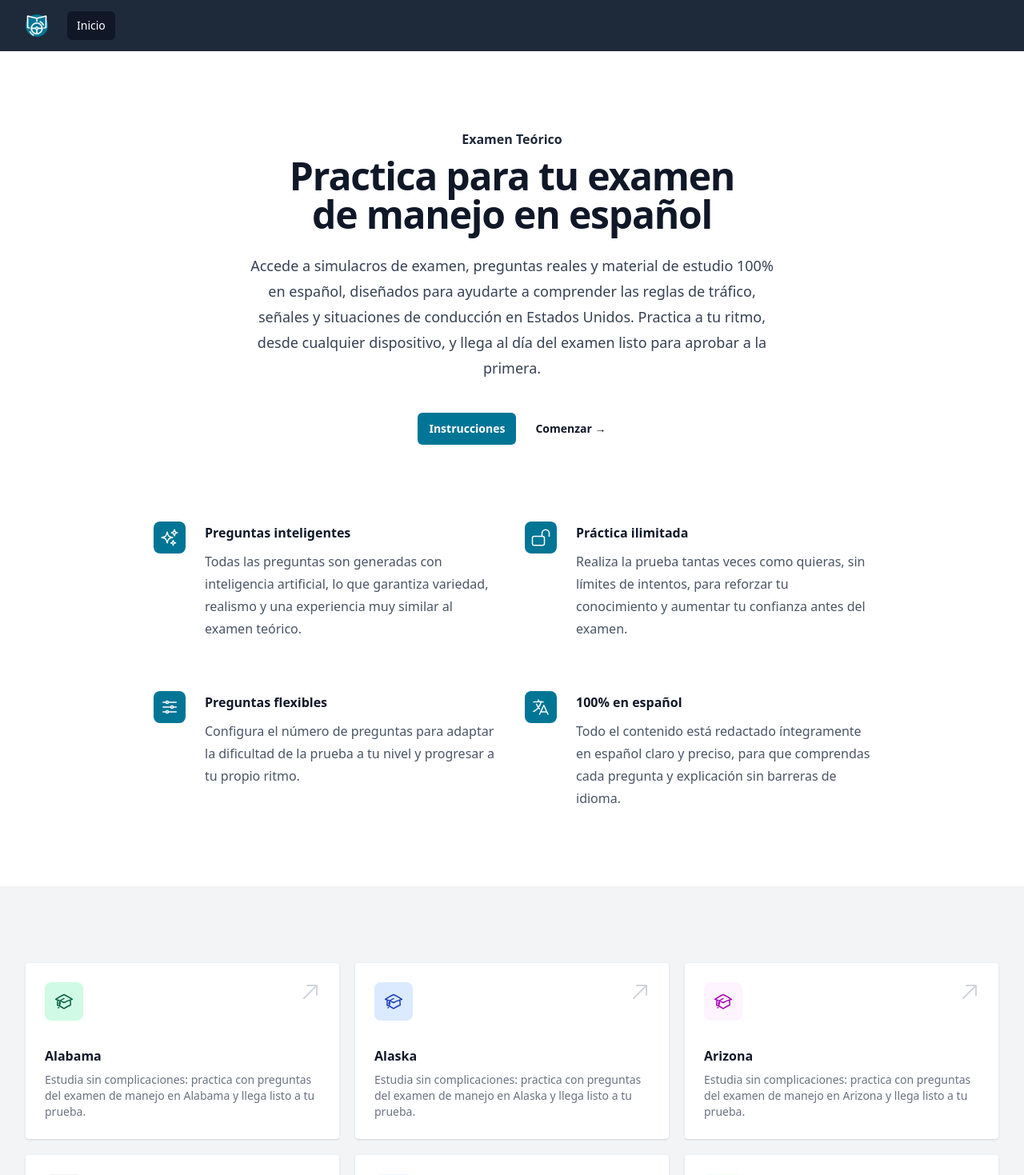
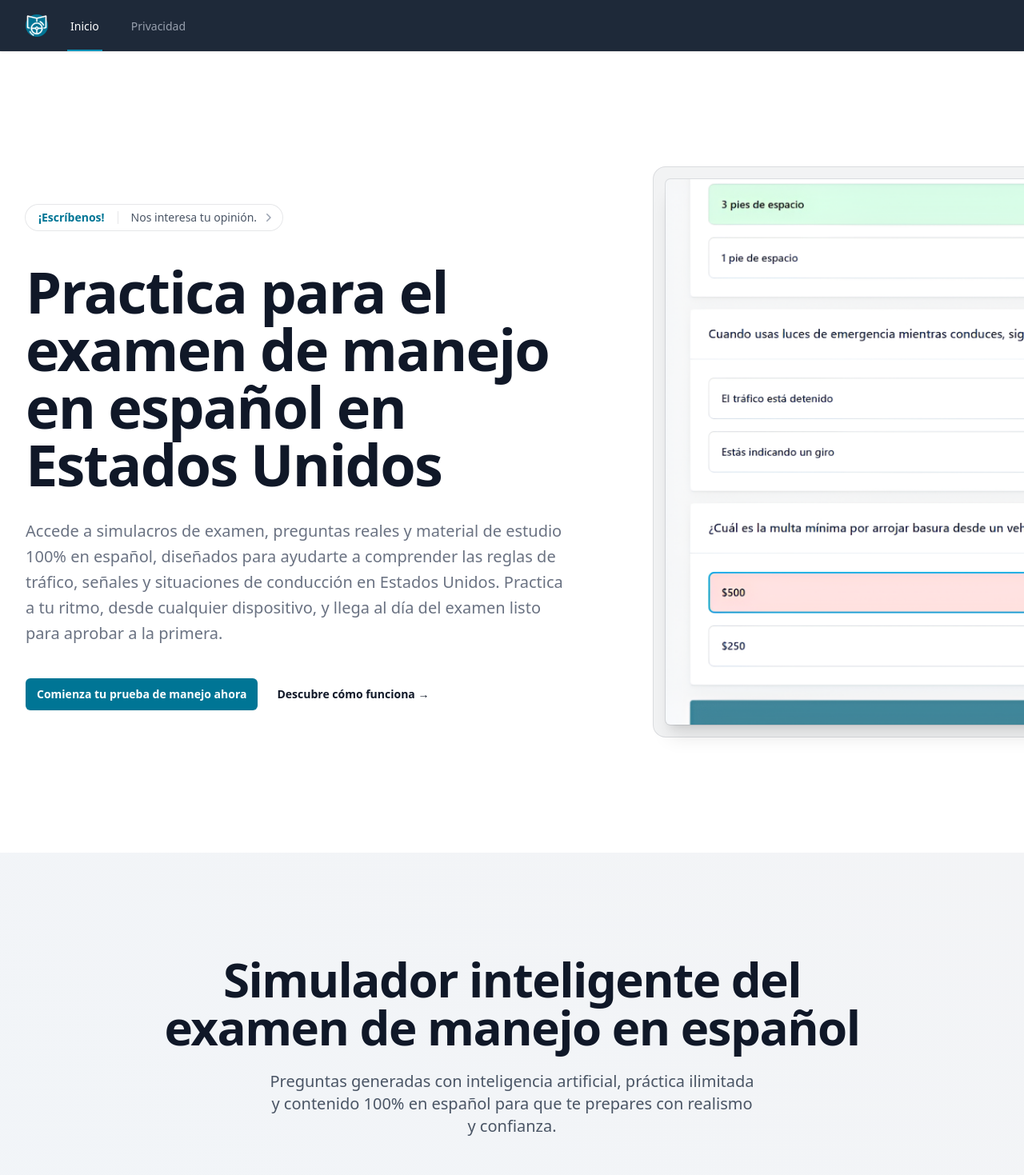
Before and after one commit to psegurap/us-driving-practice-test, a Next.js app: page / in a window 1280 px wide. Shown: the top 1469 px of the page at 80% size. Built offline with nearby package versions, Linux system fonts and the light colour scheme.

Commit message:
added new homepage structure

```diff
--- a/jsconfig.json
+++ b/jsconfig.json
@@ -5,6 +5,7 @@
       "@/styles/*": ["./src/styles/*"],
       "@/components/*": ["./src/components/*"],
       "@/jsons/*": ["./src/jsons/*"],
+      "@/assets/*": ["./src/assets/*"],
     }
   }
 }
--- a/src/app/layout.js
+++ b/src/app/layout.js
@@ -7,14 +7,14 @@ import Footer from "@/components/Footer";
 
 export const metadata = {
     title: {
-        default: "Practica tu examen de manejo | Conduce en Estados Unidos",
+        default: "Practica para el examen de manejo en español en Estados Unidos | Conduce en Estados Unidos",
         template: "%s | Conduce en Estados Unidos",
     },
     description:
-        "Simulacros y preguntas reales en español para aprobar tu examen de manejo en EE. UU.",
+        "Practica gratis para el examen de manejo DMV en español. Elige tu estado, responde preguntas reales y prepárate para obtener tu licencia en Estados Unidos.",
     twitter: {
         card: "summary_large_image",
-    }
+    },
 };
 
 export default function RootLayout({ children }) {
@@ -31,10 +31,12 @@ export default function RootLayout({ children }) {
             <body className="h-full">
                 <div className="flex flex-col h-full">
                     <PageNavigation />
-                    <main className="grow dark:bg-gray-900">{children}</main>
+                    <main className="grow bg-white dark:bg-gray-900">
+                        {children}
+                    </main>
                     <Footer />
                 </div>
-                <Analytics />
+                {/* <Analytics /> */}
             </body>
         </html>
     );
--- a/src/components/Footer.js
+++ b/src/components/Footer.js
@@ -45,7 +45,7 @@ export default function Footer() {
                     >
                         Pedro Segura
                     </a>
-                    . All rights reserved.
+                    . Todos los derechos reservados.
                 </span>
             </div>
         </footer>
--- a/src/components/PageNavigation.js
+++ b/src/components/PageNavigation.js
@@ -5,6 +5,7 @@ import {
     DisclosureButton,
     DisclosurePanel,
 } from "@headlessui/react";
+
 import { Bars3Icon, XMarkIcon } from "@heroicons/react/24/outline";
 import Link from "next/link";
 import { usePathname } from "next/navigation";
@@ -13,47 +14,23 @@ import logo from "@/styles/driving-school-svgrepo-com.svg";
 export default function PageNavigation({ params }) {
     const navigation = [
         { name: "Inicio", href: "/", current: usePathname() == "/" },
+        {
+            name: "Privacidad",
+            href: "/privacidad",
+            current: usePathname() == "/privacidad",
+        },
     ];
 
     return (
-        <Disclosure as="nav" className="relative bg-gray-800">
-            <div className="mx-auto max-w-7xl px-4 sm:px-6 lg:px-8">
-                <div className="flex h-16 items-center justify-between">
-                    <div className="flex items-center">
-                        <div className="shrink-0">
-                            <Link href="/">
-                                <img
-                                    alt="Logo - Conduce en EE. UU."
-                                    className="size-7"
-                                    src={logo.src}
-                                />
-                            </Link>
-                        </div>
-                        <div className="hidden sm:ml-6 sm:block">
-                            <div className="flex space-x-4">
-                                {/* Current: "bg-gray-900 text-white", Default: "text-gray-300 hover:bg-white/5 hover:text-white" */}
-
-                                {navigation.map((item) => {
-                                    return (
-                                        <Link
-                                            key={item.name}
-                                            href={item.href}
-                                            className={`rounded-md px-3 py-2 text-sm font-medium ${
-                                                item.current
-                                                    ? "bg-gray-900 text-white"
-                                                    : "text-gray-300 hover:bg-white/5 hover:text-white"
-                                            }`}
-                                        >
-                                            {item.name}
-                                        </Link>
-                                    );
-                                })}
-                            </div>
-                        </div>
-                    </div>
-                    <div className="-mr-2 flex sm:hidden">
+        <Disclosure
+            as="nav"
+            className="relative bg-gray-800 shadow-sm dark:bg-gray-800/50 dark:shadow-none dark:after:pointer-events-none dark:after:absolute dark:after:inset-x-0 dark:after:bottom-0 dark:after:h-px dark:after:bg-white/10"
+        >
+            <div className="mx-auto max-w-7xl px-2 sm:px-6 lg:px-8">
+                <div className="relative flex h-16 justify-between">
+                    <div className="absolute inset-y-0 left-0 flex items-center sm:hidden">
                         {/* Mobile menu button */}
-                        <DisclosureButton className="group relative inline-flex items-center justify-center rounded-md p-2 text-gray-400 hover:bg-white/5 hover:text-white focus:outline-2 focus:-outline-offset-1 focus:outline-indigo-500">
+                        <DisclosureButton className="group relative inline-flex items-center justify-center rounded-md p-2 text-gray-400 hover:bg-gray-100 hover:text-gray-500 focus:ring-2 focus:ring-cyan-600 focus:outline-hidden focus:ring-inset dark:hover:bg-white/5 dark:hover:text-white dark:focus:ring-white">
                             <span className="absolute -inset-0.5" />
                             <span className="sr-only">Open main menu</span>
                             <Bars3Icon
@@ -66,29 +43,50 @@ export default function PageNavigation({ params }) {
                             />
                         </DisclosureButton>
                     </div>
+                    <div className="flex flex-1 items-center justify-center sm:items-stretch sm:justify-start">
+                        <div className="flex shrink-0 items-center">
+                            <Link href="/">
+                                <img
+                                    alt="Conduce en Estados Unidos logo"
+                                    src={logo.src}
+                                    className="size-7 w-auto"
+                                />
+                            </Link>
+                        </div>
+                        <div className="hidden sm:ml-6 sm:flex sm:space-x-8">
+                            {navigation.map((link) => (
+                                <Link
+                                    href={link.href}
+                                    key={link.name}
+                                    className={`inline-flex items-center border-b-2 px-1 pt-1 text-sm font-medium ${
+                                        link.current
+                                            ? "border-cyan-600 dark:border-cyan-500 text-white dark:text-white"
+                                            : "border-transparent text-gray-400 hover:border-cyan-600 hover:text-gray-300 dark:text-gray-300 dark:hover:border-white/20 dark:hover:text-white"
+                                    }`}
+                                >
+                                    {link.name}
+                                </Link>
+                            ))}
+                        </div>
+                    </div>
                 </div>
             </div>
 
             <DisclosurePanel className="sm:hidden">
-                <div className="space-y-1 px-2 pt-2 pb-3">
-                    {/* Current: "bg-gray-900 text-white", Default: "text-gray-300 hover:bg-white/5 hover:text-white" */}
-
-                    {navigation.map((item) => {
-                        return (
-                            <DisclosureButton
-                                key={item.name}
-                                as="a"
-                                href={item.href}
-                                className={`block rounded-md px-3 py-2 text-base font-medium ${
-                                    item.current
-                                        ? "bg-gray-900 text-white"
-                                        : "text-gray-300 hover:bg-white/5 hover:text-white"
-                                }`}
-                            >
-                                {item.name}
-                            </DisclosureButton>
-                        );
-                    })}
+                <div className="space-y-1 pt-2 pb-4">
+                    {navigation.map((link) => (
+                        <Link
+                            href={link.href}
+                            key={link.name}
+                            className={`block border-l-4 border-cyan-600 py-2 pr-4 pl-3 font-medium ${
+                                link.current
+                                    ? "dark:bg-cyan-600/10 border-cyan-600 text-white dark:border-cyan-500 dark:bg-cyan-600/10 dark:text-cyan-400"
+                                    : "border-transparent text-gray-400 hover:border-gray-300 hover:bg-gray-50 hover:text-gray-700 dark:text-gray-300 dark:hover:border-white/20 dark:hover:bg-white/5 dark:hover:text-white"
+                            }`}
+                        >
+                            {link.name}
+                        </Link>
+                    ))}
                 </div>
             </DisclosurePanel>
         </Disclosure>
--- a/src/components/homepage/Homepage.js
+++ b/src/components/homepage/Homepage.js
@@ -1,3 +1,4 @@
+"use client";
 import {
     SparklesIcon,
     LockOpenIcon,
@@ -5,74 +6,152 @@ import {
     LanguageIcon,
     AcademicCapIcon,
 } from "@heroicons/react/24/outline";
+import { ChevronRightIcon } from "@heroicons/react/20/solid";
 
 import Link from "next/link";
-import InstruccionesDialog from "@/components/homepage/InstruccionesDialog";
 import available_states from "@/jsons/states.json";
 import color_combination from "@/jsons/color-combinations.json";
+import test_screenshot_light from "@/assets/test-screenshot-light.png"
 
 const features = [
     {
         name: "Preguntas inteligentes",
         description:
-            "Todas las preguntas son generadas con inteligencia artificial, lo que garantiza variedad, realismo y una experiencia muy similar al examen teórico.",
+            "Las preguntas del simulador del examen de manejo en español se crean con inteligencia artificial, lo que garantiza variedad, realismo y una práctica muy similar al examen teórico oficial del DMV en Estados Unidos.",
         icon: SparklesIcon,
     },
     {
         name: "Práctica ilimitada",
         description:
-            "Realiza la prueba tantas veces como quieras, sin límites de intentos, para reforzar tu conocimiento y aumentar tu confianza antes del examen.",
+            "Practica todas las veces que necesites, sin límites de intentos. Refuerza tu conocimiento de las reglas de tráfico y señales de tránsito con cada simulacro, y aumenta tu confianza antes de presentar el examen de manejo real.",
         icon: LockOpenIcon,
     },
     {
         name: "Preguntas flexibles",
         description:
-            "Configura el número de preguntas para adaptar la dificultad de la prueba a tu nivel y progresar a tu propio ritmo.",
+            "Elige la cantidad de preguntas y ajusta la dificultad del examen para practicar según tu nivel. Este sistema flexible te permite avanzar paso a paso y mejorar tu desempeño hasta dominar el examen de conducir en español.",
         icon: AdjustmentsHorizontalIcon,
     },
     {
         name: "100% en español",
         description:
-            "Todo el contenido está redactado íntegramente en español claro y preciso, para que comprendas cada pregunta y explicación sin barreras de idioma.",
+            "Todo el material está disponible completamente en español, con explicaciones claras y vocabulario adaptado para hispanohablantes. Aprende sin barreras de idioma y comprende cada pregunta del examen de manejo en Estados Unidos.",
         icon: LanguageIcon,
     },
 ];
 
-export const metadata = {
-    title: "2 Praticar Examen de Conducir en Estados Unidos",
-    description: "",
-};
-
 export default function Homepage() {
     return (
         <>
-            <div className="py-12 sm:py-24 dark:bg-gray-900">
-                <div className="mx-auto max-w-7xl px-6 lg:px-8">
-                    <div className="mx-auto max-w-2xl lg:text-center">
-                        <h2 className="text-base/7 font-semibold text-gray-800 dark:text-gray-400">
-                            Examen Teórico
-                        </h2>
-                        <p className="mt-2 text-4xl font-semibold tracking-tight text-pretty text-gray-900 sm:text-5xl lg:text-balance dark:text-white">
-                            Practica para tu examen de manejo en español
-                        </p>
-                        <p className="mt-6 text-lg/8 text-gray-700 dark:text-gray-300">
+            <HeroSection />
+            <FeatureSection />
+            <StatesAvailableList />
+        </>
+    );
+}
+
+function HeroSection() {
+    return (
+        <div className="relative isolate overflow-hidden">
+            <div className="mx-auto max-w-7xl px-6 pt-10 pb-24 sm:pb-32 lg:flex lg:px-8 lg:py-40">
+                <div className="mx-auto max-w-2xl lg:mx-0 lg:shrink-0 lg:pt-8">
+                    <div className="flex">
+                        <div className="relative flex items-center gap-x-4 rounded-full bg-white px-4 py-1 text-sm/6 text-gray-600 ring-1 ring-gray-900/10 hover:ring-gray-900/20 dark:bg-white/5 dark:text-gray-300 dark:ring-white/10 dark:hover:ring-white/20">
+                            <span className="font-semibold text-cyan-700 dark:text-cyan-400">
+                                ¡Escríbenos!
+                            </span>
+                            <span
+                                aria-hidden="true"
+                                className="h-4 w-px bg-gray-900/10 dark:bg-white/10"
+                            />
+                            <a
+                                href="mailto:psegurap01@gmail.com"
+                                className="flex items-center gap-x-1"
+                            >
+                                <span
+                                    aria-hidden="true"
+                                    className="absolute inset-0"
+                                />
+                                Nos interesa tu opinión.
+                                <ChevronRightIcon
+                                    aria-hidden="true"
+                                    className="-mr-2 size-5 text-gray-400"
+                                />
+                            </a>
+                        </div>
+                    </div>
+                    <h1 className="mt-5 sm:mt-10 text-5xl font-semibold tracking-tight text-pretty text-gray-900 sm:text-7xl dark:text-white">
+                        Practica para el examen de manejo en español en Estados
+                        Unidos
+                    </h1>
+                    <p className="mt-8 text-lg font-medium text-pretty text-gray-500 sm:text-xl/8 dark:text-gray-400">
                         Accede a simulacros de examen, preguntas reales y
                         material de estudio 100% en español, diseñados para
-                            ayudarte a comprender las reglas de tráfico, señales
-                            y situaciones de conducción en Estados Unidos.
-                            Practica a tu ritmo, desde cualquier dispositivo, y
-                            llega al día del examen listo para aprobar a la
-                            primera.
+                        ayudarte a comprender las reglas de tráfico, señales y
+                        situaciones de conducción en Estados Unidos. Practica a
+                        tu ritmo, desde cualquier dispositivo, y llega al día
+                        del examen listo para aprobar a la primera.
                     </p>
-                        <InstruccionesDialog />
+                    <div className="mt-10 flex items-center gap-x-6">
+                        <a
+                            href="#seleccionar-estado"
+                            type="button"
+                            className="rounded-md bg-cyan-700 px-3.5 py-2.5 text-sm font-semibold text-white shadow-xs hover:bg-cyan-600 focus-visible:outline-2 focus-visible:outline-offset-2 focus-visible:outline-cyan-600 dark:bg-cyan-500 dark:hover:bg-cyan-400 dark:focus-visible:outline-cyan-500"
+                        >
+                            Comienza tu prueba de manejo ahora
+                        </a>
+                        <a
+                            href="#seleccionar-estado"
+                            className="text-sm/6 font-semibold text-gray-900 dark:text-white"
+                        >
+                            Descubre cómo funciona{" "}
+                            <span aria-hidden="true">→</span>
+                        </a>
                     </div>
-                    <div className="mx-auto mt-16 max-w-2xl sm:mt-20 lg:mt-24 lg:max-w-4xl">
+                </div>
+                <div className="mx-auto mt-16 flex max-w-2xl sm:mt-24 lg:mt-0 lg:mr-0 lg:ml-10 lg:max-w-none lg:flex-none xl:ml-32">
+                    <div className="max-w-3xl flex-none sm:max-w-5xl lg:max-w-none">
+                        <div className="-m-2 rounded-xl bg-gray-900/5 p-2 ring-1 ring-gray-900/10 ring-inset lg:-m-4 lg:rounded-2xl lg:p-4 dark:bg-white/2.5 dark:ring-white/10">
+                            <img
+                                alt="App screenshot"
+                                src={test_screenshot_light.src}
+                                width={2432}
+                                height={1442}
+                                className="w-304 rounded-md bg-gray-50 shadow-xl ring-1 ring-gray-900/10 dark:hidden"
+                            />
+                            <img
+                                alt="App screenshot"
+                                src="https://tailwindcss.com/plus-assets/img/component-images/dark-project-app-screenshot.png"
+                                width={2432}
+                                height={1442}
+                                className="w-304 rounded-md bg-white/5 shadow-2xl ring-1 ring-white/10 not-dark:hidden"
+                            />
+                        </div>
+                    </div>
+                </div>
+            </div>
+        </div>
+    );
+}
+
+function FeatureSection() {
+    return (
+        <div className="bg-gradient-to-tr from-slate-100 to-gray-100">
+            <div className="mx-auto max-w-7xl py-16 md:py-24 lg:py-30 px-6 lg:px-8">
+                <div className="mx-auto max-w-4xl text-center">
+                    <h2 className="mt-2 text-4xl font-semibold tracking-tight text-balance text-gray-900 sm:text-6xl dark:text-white">
+                        Simulador inteligente del examen de manejo en español
+                    </h2>
+                </div>
+                <p className="mx-auto mt-6 max-w-2xl text-center text-lg/8 text-pretty text-gray-600 sm:text-xl dark:text-gray-400">
+                    Preguntas generadas con inteligencia artificial, práctica
+                    ilimitada y contenido 100% en español para que te prepares
+                    con realismo y confianza.
+                </p>
+                <div className="mx-auto max-w-2xl lg:max-w-4xl mt-16 md:mt-24">
                     <dl className="grid max-w-xl grid-cols-1 gap-x-8 gap-y-10 lg:max-w-none lg:grid-cols-2 lg:gap-y-16">
                         {features.map((feature) => (
-                                <div
-                                    key={feature.name}
-                                    className="relative pl-16"
-                                >
+                            <div key={feature.name} className="relative pl-16">
                                 <dt className="text-base/7 font-semibold text-gray-900 dark:text-white">
                                     <div className="absolute top-0 left-0 flex size-10 items-center justify-center rounded-lg bg-cyan-700 dark:bg-cyan-500">
                                         <feature.icon
@@ -91,8 +170,6 @@ export default function Homepage() {
                 </div>
             </div>
         </div>
-            <StatesAvailableList />
-        </>
     );
 }
 
@@ -102,20 +179,33 @@ function classNames(...classes) {
 
 function StatesAvailableList() {
     return (
-        <div id="seleccionar-estado" className="bg-gray-100 ">
+        <div id="seleccionar-estado" className="bg-white">
             <div className="mx-auto max-w-7xl px-6 lg:px-8 py-12 sm:py-24">
-                <div className="gap-5 grid md:grid-cols-3 ">
+                <div className="mx-auto max-w-4xl text-center">
+                    <h2 className="mt-2 text-4xl font-semibold tracking-tight text-balance text-gray-900 sm:text-6xl dark:text-white">
+                        Elige tu estado y practica el examen de manejo en
+                        español
+                    </h2>
+                </div>
+                <p className="mx-auto mt-6 max-w-2xl text-center text-lg/8 text-pretty text-gray-600 sm:text-xl dark:text-gray-400">
+                    Selecciona el estado donde quieres obtener tu licencia de
+                    conducir y accede a pruebas del DMV en español. Cada
+                    simulacro está adaptado con preguntas reales y reglas
+                    específicas de cada estado para que practiques con total
+                    confianza.
+                </p>
+                <div className="gap-6 grid grid-cols-1 sm:grid-cols-2 lg:grid-cols-3 mt-16">
                     {available_states.map((state, index) => (
                         <div
                             key={state.name}
-                            className="rounded group shadow-sm relative border-gray-200 bg-white p-6 focus-within:outline-2 focus-within:-outline-offset-2 focus-within:outline-cyan-600"
+                            className="bg-gradient-to-tr from-slate-50 to-zinc-100 border border-gray-200 rounded-sm group shadow-xs relative p-6 focus-within:outline-2 focus-within:-outline-offset-2 focus-within:outline-cyan-600"
                         >
                             <div>
                                 <span
                                     className={classNames(
                                         color_combination[index].iconBackground,
                                         color_combination[index].iconForeground,
-                                        "inline-flex rounded-lg p-3"
+                                        "inline-flex rounded-lg p-3 inset-shadow-sm"
                                     )}
                                 >
                                     <AcademicCapIcon
@@ -125,24 +215,23 @@ function StatesAvailableList() {
                                 </span>
                             </div>
                             <div className="mt-8">
-                                <h3 className="text-base font-semibold text-gray-900">
+                                <p className="text-base font-semibold text-lg text-gray-900">
                                     <Link
                                         href={`/estado/${state.slug}`}
                                         className="focus:outline-hidden"
                                     >
-                                        {/* Extend touch target to entire panel */}
                                         <span
                                             aria-hidden="true"
                                             className="absolute inset-0"
                                         />
                                         {state.name}
                                     </Link>
+                                </p>
+                                <h3 className="mt-2 text-gray-500">
+                                    {`Estudia sin complicaciones: practica con
+                                    preguntas reales del examen de manejo en ${state.name} en español y llega totalmente
+                                    preparado para tu prueba del DMV.`}
                                 </h3>
-                                <p className="mt-2 text-sm text-gray-500">
-                                    Estudia sin complicaciones: practica con
-                                    preguntas del examen de manejo en{" "}
-                                    {state.name} y llega listo a tu prueba.
-                                </p>
                             </div>
                             <span
                                 aria-hidden="true"
```
Also changed, not shown: src/assets/test-screenshot-light.png (added). Lines whose indentation alone changed are shown as unchanged.
